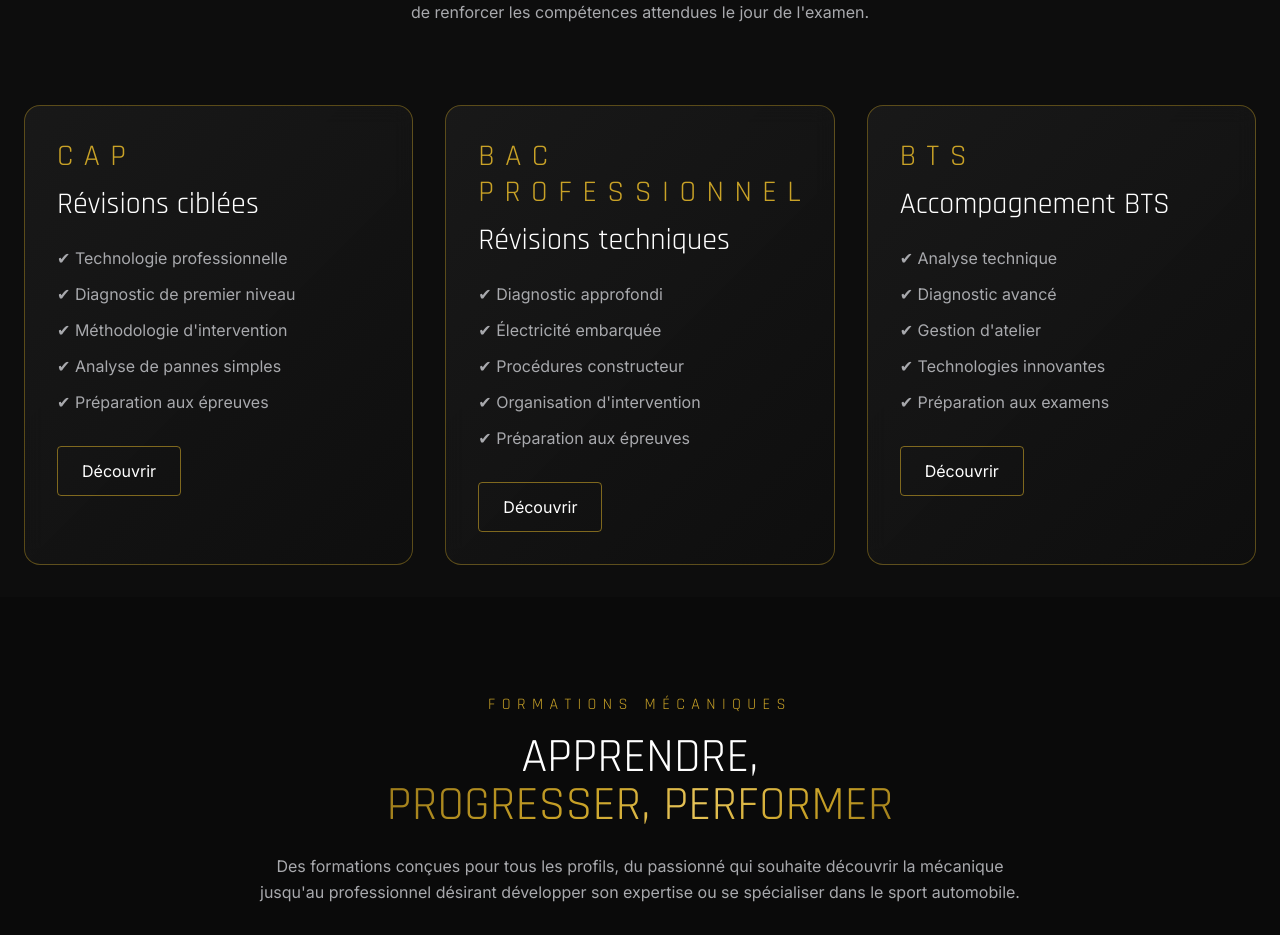
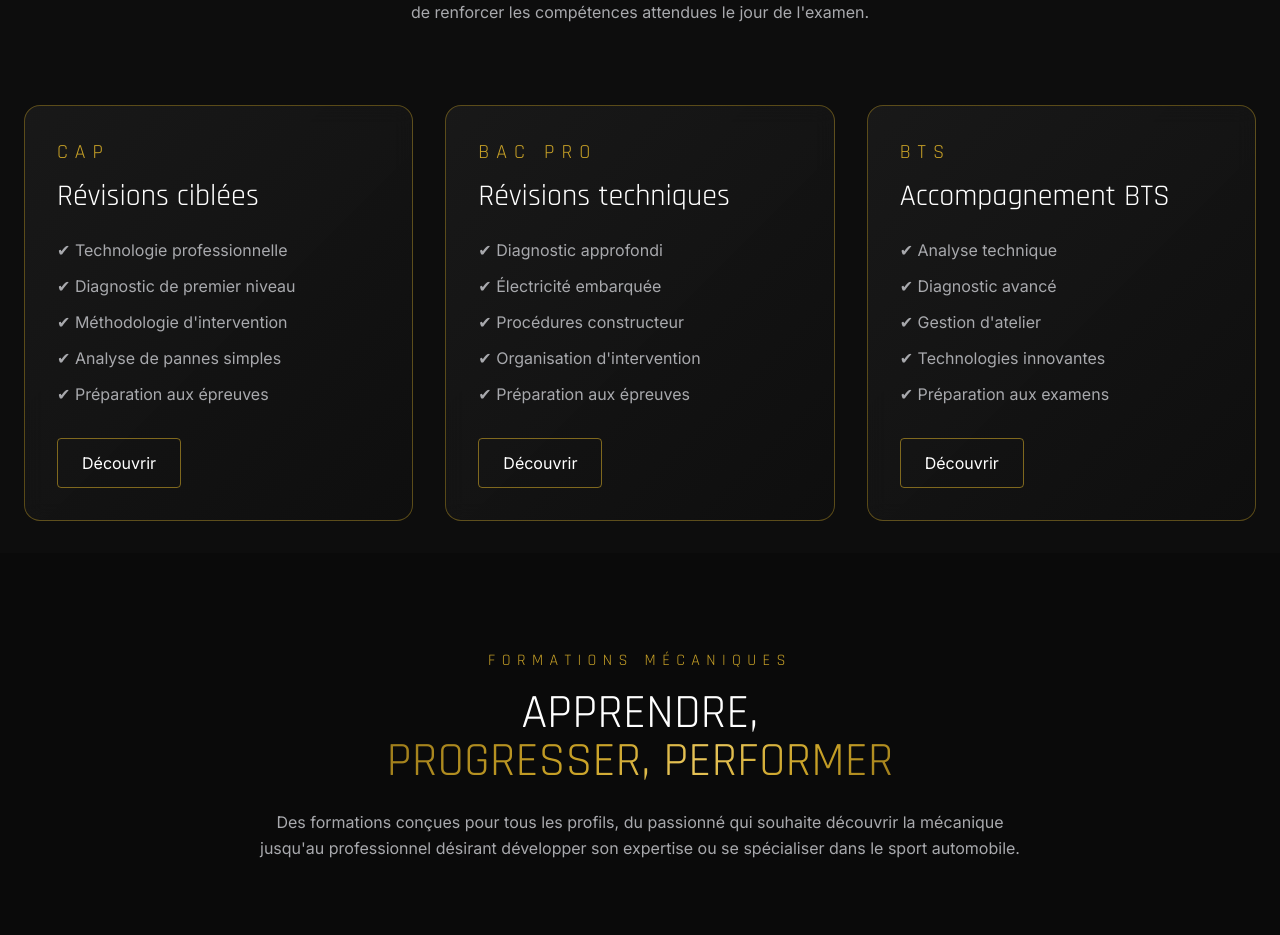
Before and after one commit to PerformancePrestigeAcademy/performance-prestige-academy, a React (Vite) app: page /formation in a window 1280 px wide. Shown: the part 3440-4375 px from the top of the page. Built offline with nearby package versions, Linux system fonts and the light colour scheme.

Commit message:
PATCH 006 V11
Test de taille de police

```diff
--- a/src/Pages/FormationPage.tsx
+++ b/src/Pages/FormationPage.tsx
@@ -555,7 +555,7 @@ export default function FormationPage() {
 
          <div className="bg-dark-card gold-border rounded-2xl service-card p-8 h-full">
 
-         <p className="font-racing text-3xl tracking-[0.35em] text-[#C9A227] mb-3">
+         <p className="font-racing text-xl tracking-[0.35em] text-[#C9A227] mb-3">
             CAP
          </p>
 
@@ -586,9 +586,8 @@ export default function FormationPage() {
 
          <div className="bg-dark-card gold-border rounded-2xl service-card p-8 h-full">
 
-         <p className="font-racing text-3xl tracking-[0.35em] text-[#C9A227] mb-3">
-            BAC PROFESSIONNEL
-         </p>
+         <p className="font-racing text-xl tracking-[0.35em] text-[#C9A227] mb-3">
+            BAC PRO      </p>
 
          <h3 className="font-racing text-3xl mb-6">
             Révisions techniques
@@ -617,7 +616,7 @@ export default function FormationPage() {
 
         <div className="bg-dark-card gold-border rounded-2xl service-card p-8 h-full">
 
-         <p className="font-racing text-3xl tracking-[0.35em] text-[#C9A227] mb-3">
+         <p className="font-racing text-xl tracking-[0.35em] text-[#C9A227] mb-3">
             BTS
          </p>
 
```
